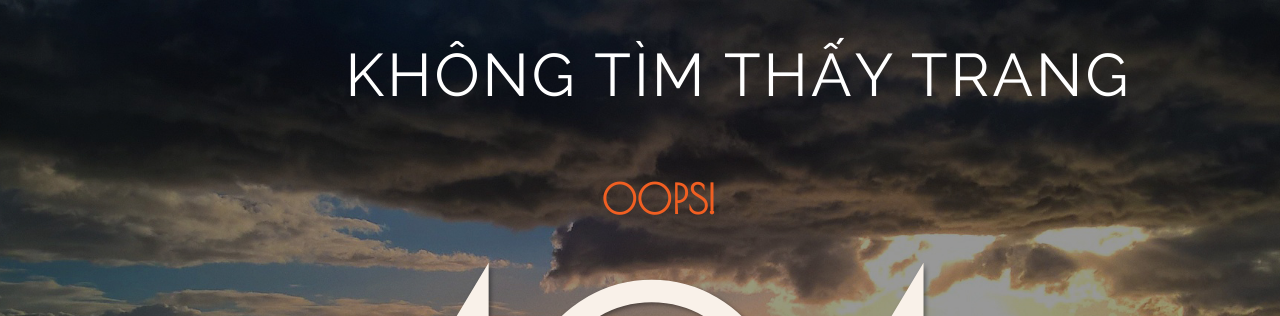
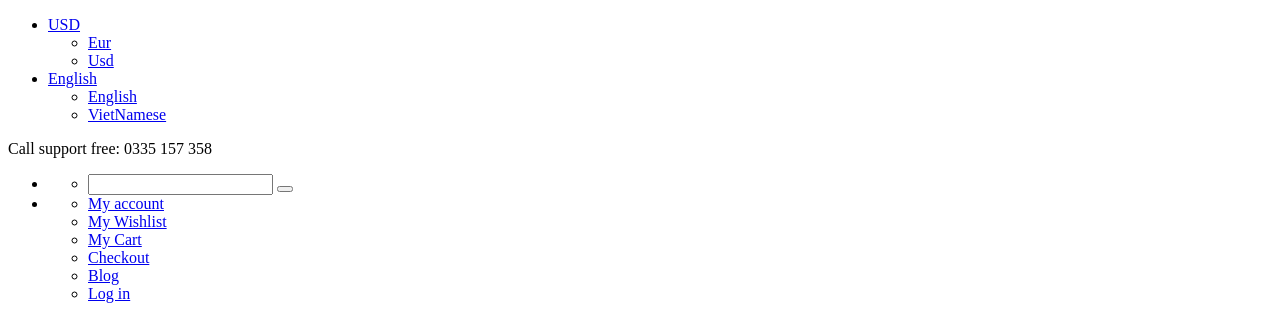
Before and after one commit to acerjt/SE347.J11.PMMCL, a PHP site: page /webproject/ in a window 1280 px wide. Shown: the top 316 px of the page. Run offline with PHP 8.4, Linux system fonts and the light colour scheme.

Commit message:
header_1

```diff
--- /dev/null
+++ b/inc/header.php
@@ -0,0 +1,113 @@
+<?php
+ session_start(); ?>
+<!DOCTYPE html>
+<html class="no-js" lang="">
+<head>
+    <meta charset="utf-8">
+    <meta http-quiv="x-ua-compatible" content="ie=edge">
+    <title>Home 2 || TradeZ</title>
+    <meta name="description" content="">
+    <meta name="viewport" content="width=device-width, initial-scale=1">
+
+    <link rel="shortcut icon" type="image/x-icon" href="img/favicon.ico">
+</head>
+<body>
+    <header>
+
+        <!--This is 3 col for currency, language, call support-->
+        <div class="col-md-7 col-md-offset-3 col-sm-9 hidden-xs">
+            <div class="site-option">
+                <ul>
+                    <!-- List for change money USD or EUR -->
+                    <li  class="currency"><a href="#"> USD <i ></i></a>
+                        <ul class="sub-site-option">
+                            <li><a href="#">Eur</a></li>
+                            <li><a href="#">Usd</a></li>
+                        </ul>
+                    </li>
+
+                 <!-- List for Language: English or VietNamese-->
+                    <li class="language"><a href="#">English<i></i></a>
+                        <ul class="lang-site-option">
+                            <li><a href="#"> English</a></li>
+                            <li><a href="#"> VietNamese </a></li>
+                        </ul>
+                    </li>
+                </ul>
+            </div>
+            <div class="call-support">
+                <p> Call support free: <span> 0335 157 358 </span></p>
+            </div>
+        </div>
+
+        <!--This is 3 col for search, fa-fa bar, cart details-->
+        <div class="col-md-2 col-sm-3">
+            <div class="dashboard">
+                <div class="account-menu">
+                    <ul>
+                        <li class="search">
+                            <a href="#">
+                                <i class="fa fa-search"></i>
+                            </a>
+                            <ul class="search">
+                                <li>
+                                    <form action="#">
+                                        <input type="text"> <button type="submit"> <i class="fa fa-search"></i> </button>
+                                    </form>
+                                </li>
+                            </ul>
+                        </li>
+                        <li>
+                            <a href="#">
+                                <i class="fa fa-bars"></i>
+                            </a>
+                            <ul>
+                                <li><a href="#">My account</a></li>
+                                <li><a href="#">My Wishlist</a></li>
+                                <li><a href="#">My Cart</a></li>
+                                <li><a href="#">Checkout</a></li>
+                                <li><a href="#">Blog</a></li>
+                                <li><a href="#">Log in</a></li>
+                            </ul>
+                        </li>
+                    </ul>
+                </div>
+                <div class="cart-menu">
+                    <ul>
+                        <li><a href="#"> <img src="theme/img/icon-cart.png" alt=""> <span>2</span> </a>
+                            <div class="cart-info">
+                                <ul>
+                                    <li>
+                                        <div class="cart-img">
+                                            <img src="theme/img/cart/1.png" alt="">
+                                        </div>
+                                        <div class="cart-details">
+                                            <a href="#">Chua co</a>
+                                            <p>1 x $22.00</p>
+                                        </div>
+                                            <div class="btn-edit"></div>
+                                            <div class="btn-remove"></div>
+                                    </li>
+                                    <li>
+                                        <div class="cart-img">
+                                            <img src="theme/img/cart/2.png" alt="">
+                                        </div>
+                                        <div class="cart-details">
+                                            <a href="#">Chua co</a>
+                                            <p>1 x $11.00</p>
+                                        </div>
+                                        <div class="btn-edit"></div>
+                                        <div class="btn-remove"></div>
+                                    </li>
+                                </ul>
+                                    <h3>Subtotal: <span> $10000</span></h3>
+                                    <a href="#" class="checkout">checkout</a>
+                            </div>
+                        </li>
+                    </ul>
+                </div>
+            </div>
+        </div>
+
+    </header>
+</body>
--- /dev/null
+++ b/pages/home.php
@@ -0,0 +1,4 @@
+<div id="main_conten-wp" class="home-page">
+    <div class="service-area">
+    </div>
+</div>
```
Also changed, not shown: index.php (+14 -14 lines), inc/footer.php (added), theme/img/cart/1.png (added), theme/img/cart/2.jpg (added).
